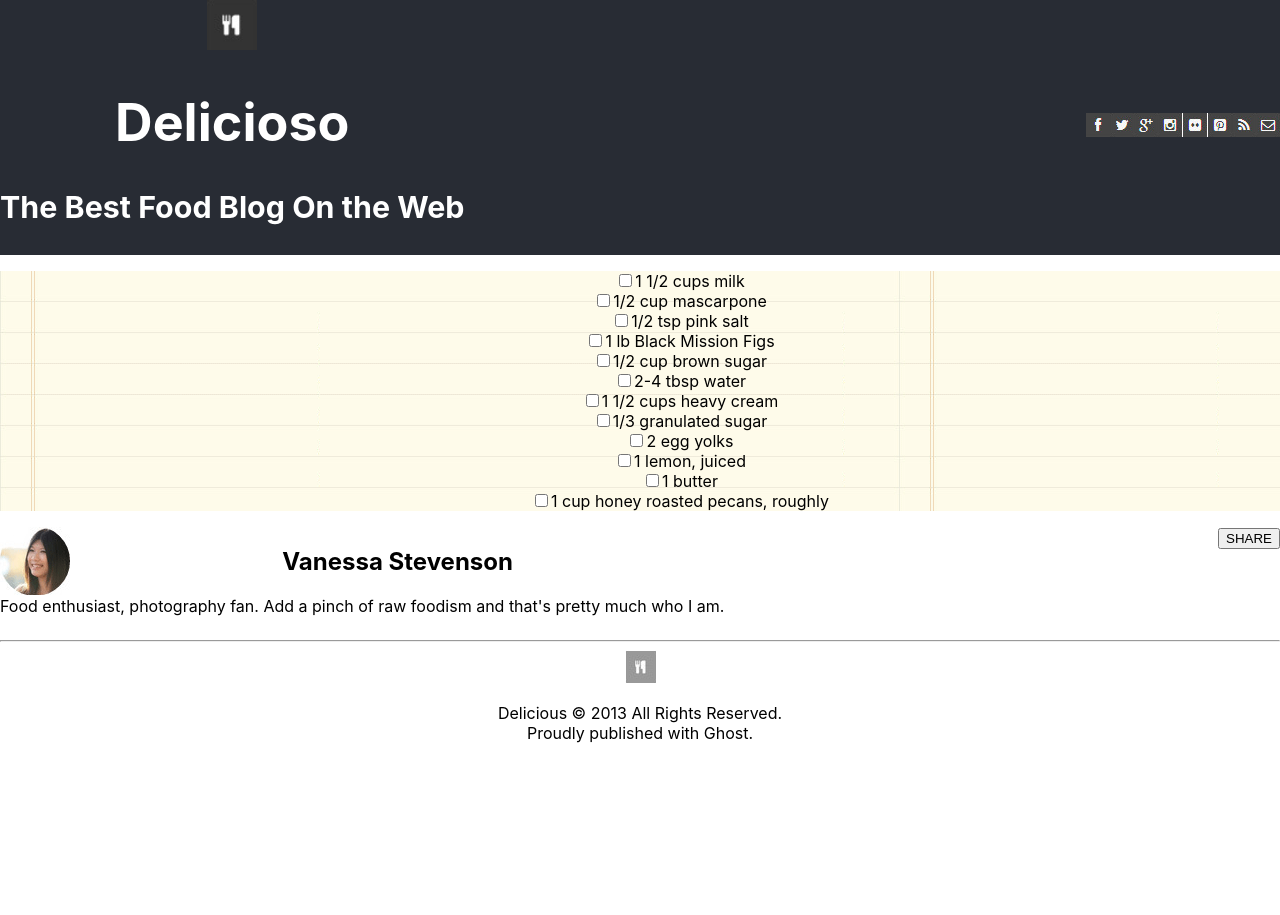
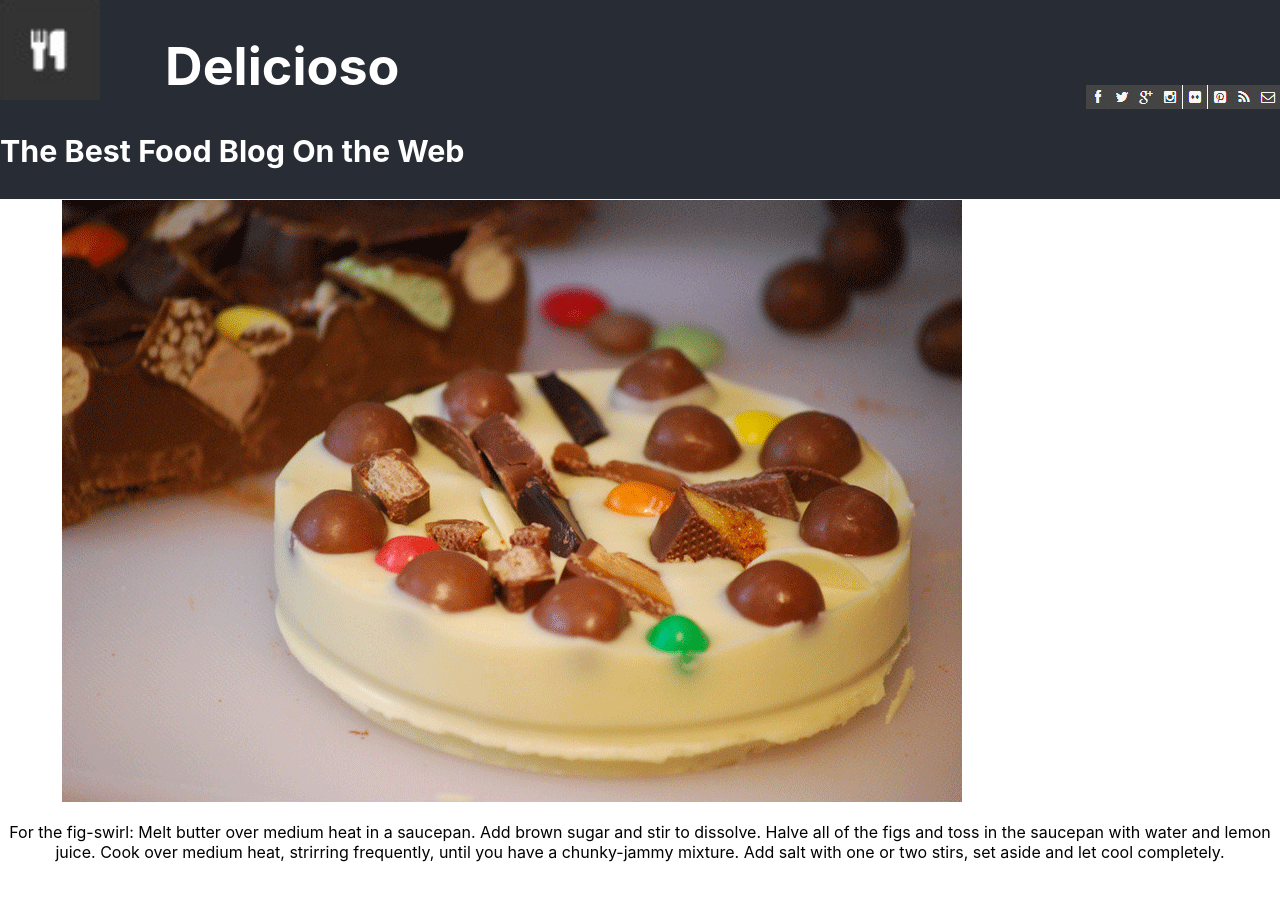
Before and after one commit to Dominique-Sakrisson/chocolate-pizza, a React (Create React App) app: page / in a window 1280 px wide. Shown: the top 915 px of the page. Before the commit the page ends 800 px from the top, so only its background shows below. Built offline with nearby package versions, Linux system fonts and the light colour scheme.

Commit message:
recipe and image rendered

```diff
--- a/src/App.css
+++ b/src/App.css
@@ -1,10 +1,16 @@
 .App {
+  width: 100%;
+  display: flex;
+  flex-direction: column;
+  justify-content: center;
   text-align: center;
+
 }
 
 .big-logo {
-  height: 50px;
-  width: 50px;
+  height: 100px;
+  width: 100px;
+  float: left;
 }
 
 /* @media (prefers-reduced-motion: no-preference) {
@@ -26,6 +32,10 @@
 /* .ingredient-list {
   background-image: url('../list-bg.png');
 } */
+
+.choco-pizza {
+  width: 80%;
+}
 
 ul {
   display: flex;
--- a/src/App.js
+++ b/src/App.js
@@ -2,11 +2,15 @@
 import OurCoolerFooter from './footer';
 import OurCoolerHeader from './header.js';
 import IngredientList from './ingredient-list.js';
+import Recipe from './recipe.js';
+import Image from './ImageSection.js';
 
 function App() {
   return (
     <div className="App">
       <OurCoolerHeader />
+      <Image />
+      <Recipe />
       <IngredientList />
       <OurCoolerFooter />
       {/* <header className="App-header">
--- /dev/null
+++ b/src/ImageSection.js
@@ -0,0 +1,12 @@
+import React from 'react';
+
+
+export default class Image extends React.Component {
+    render() {
+        return (
+            <section className='choco-pizza'>
+                <img alt='chocolate-pizza' src='./choco-pizza.png' />
+            </section>
+        );
+    }
+}
--- /dev/null
+++ b/src/recipe.js
@@ -0,0 +1,16 @@
+import React from 'react';
+
+
+export default class Recipe extends React.Component {
+    render() {
+        return (
+            <section className='recipe'>
+                <p>For the fig-swirl: Melt butter over medium heat in a saucepan. Add brown sugar and stir to dissolve. Halve all of the figs and toss in the saucepan with water and lemon juice. Cook over medium heat, strirring frequently, until you have a chunky-jammy mixture. Add salt with one or two stirs, set aside and let cool completely.</p>
+                <br></br>
+                <p>Ice cream: In a small pot over medium heat, combine milk, and granulated sugar until sugar is completely dissolved and the milk is just barely lukewarm. Whisk in the egg yolks. Set mixture in the fridge and wait until the fig mixture is cooled</p>
+                <br></br>
+                <p>Using an ice cream machine, pour liquids into the frozen basin and process according to manufacturer instructions, i.e., let spin and thicken for 20 minutes before adding mascapone, fig jam mixture, and the nuts. Continue to process for +/- 10 minutes. Pour semi-frozen mixture into a pyrex dish or glass tupperware. Freeze for at least two hours before serving.</p>
+            </section>
+        );
+    }
+}
```
Also changed, not shown: src/data.js (added, +57 -0 lines).
